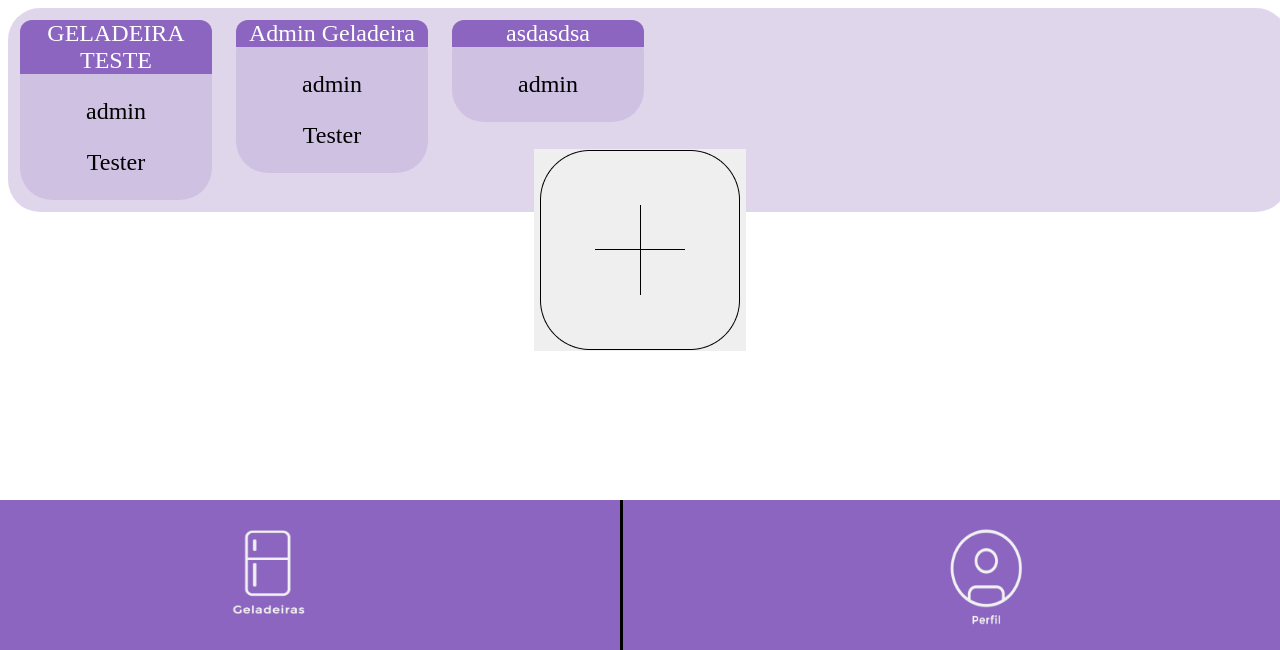
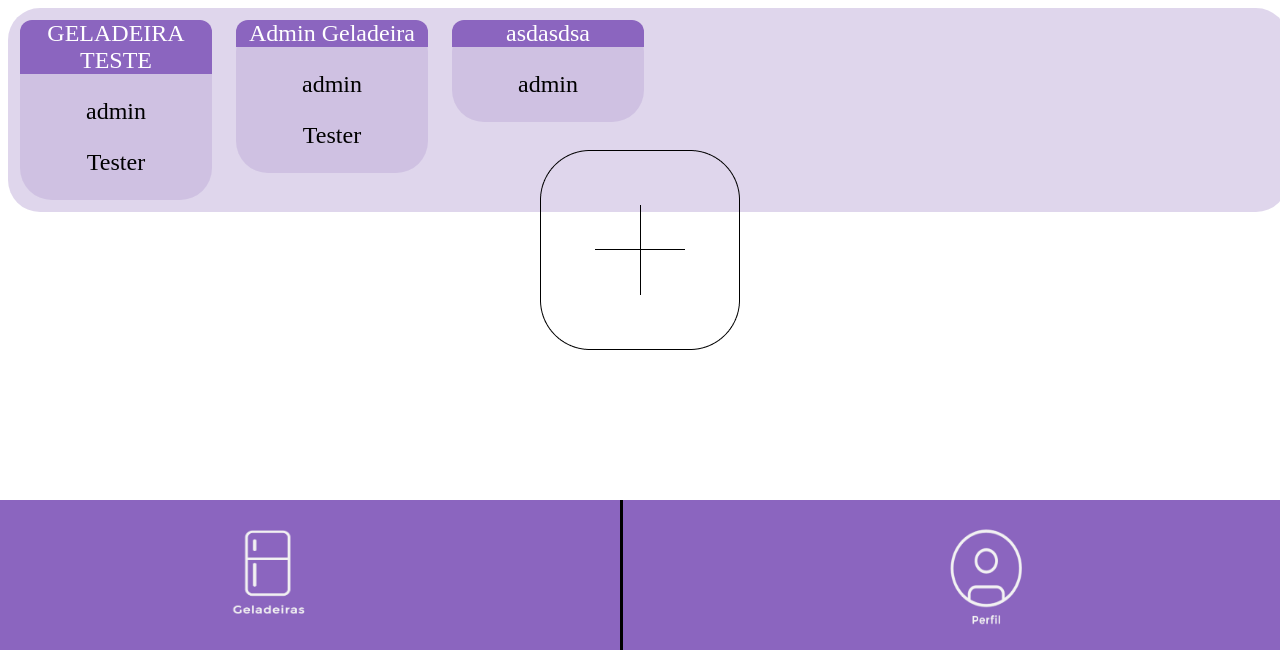
Before and after one commit to Tsuki25/SSF_Smart-Storage-Frigde, a Django app: page / in a window 1280 px wide. Shown: the part 150-800 px from the top of the page. Run offline with Django 4.2, Linux system fonts and the light colour scheme; a user stored in the database is signed in; data comes from the database, SQL or seed files in the repository; both versions use the stored data as it was after the commit.

Commit message:
botao meio arrumado

```diff
--- a/estoque/static/css/styleG.css
+++ b/estoque/static/css/styleG.css
@@ -114,6 +114,7 @@ button:hover {
 
 .borderButton{
     border: none;
+    background-color: transparent;
 }
 
 
```
Also changed, not shown: db.sqlite3.
